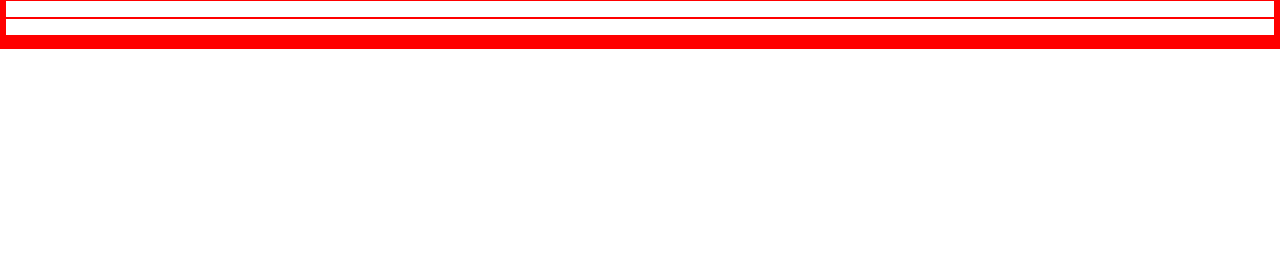
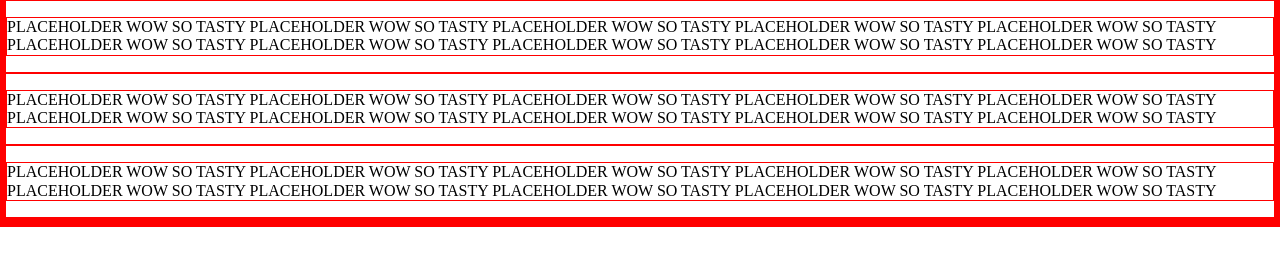
Before and after one commit to thebrianwong/odin-restaurant, a website built with webpack: page dist/index.html in a window 1280 px wide. Shown: the part 238-504 px from the top of the page. Built offline with nearby package versions, Linux system fonts and the light colour scheme.

Commit message:
Add review placeholder text

```diff
--- a/dist/index.html
+++ b/dist/index.html
@@ -23,13 +23,16 @@
         <div class="main-content">
             <div class="reviews-container">
                 <div class="review">
-                    <p></p>
+                    <p>PLACEHOLDER WOW SO TASTY PLACEHOLDER WOW SO TASTY PLACEHOLDER WOW SO TASTY PLACEHOLDER WOW SO TASTY PLACEHOLDER WOW SO TASTY
+                        PLACEHOLDER WOW SO TASTY PLACEHOLDER WOW SO TASTY PLACEHOLDER WOW SO TASTY PLACEHOLDER WOW SO TASTY PLACEHOLDER WOW SO TASTY</p>
                 </div>
                 <div class="review">
-
+                    <p>PLACEHOLDER WOW SO TASTY PLACEHOLDER WOW SO TASTY PLACEHOLDER WOW SO TASTY PLACEHOLDER WOW SO TASTY PLACEHOLDER WOW SO TASTY
+                        PLACEHOLDER WOW SO TASTY PLACEHOLDER WOW SO TASTY PLACEHOLDER WOW SO TASTY PLACEHOLDER WOW SO TASTY PLACEHOLDER WOW SO TASTY</p>
                 </div>
                 <div class="review">
-
+                    <p>PLACEHOLDER WOW SO TASTY PLACEHOLDER WOW SO TASTY PLACEHOLDER WOW SO TASTY PLACEHOLDER WOW SO TASTY PLACEHOLDER WOW SO TASTY
+                        PLACEHOLDER WOW SO TASTY PLACEHOLDER WOW SO TASTY PLACEHOLDER WOW SO TASTY PLACEHOLDER WOW SO TASTY PLACEHOLDER WOW SO TASTY</p>
                 </div>
             </div>
         </div>
```
